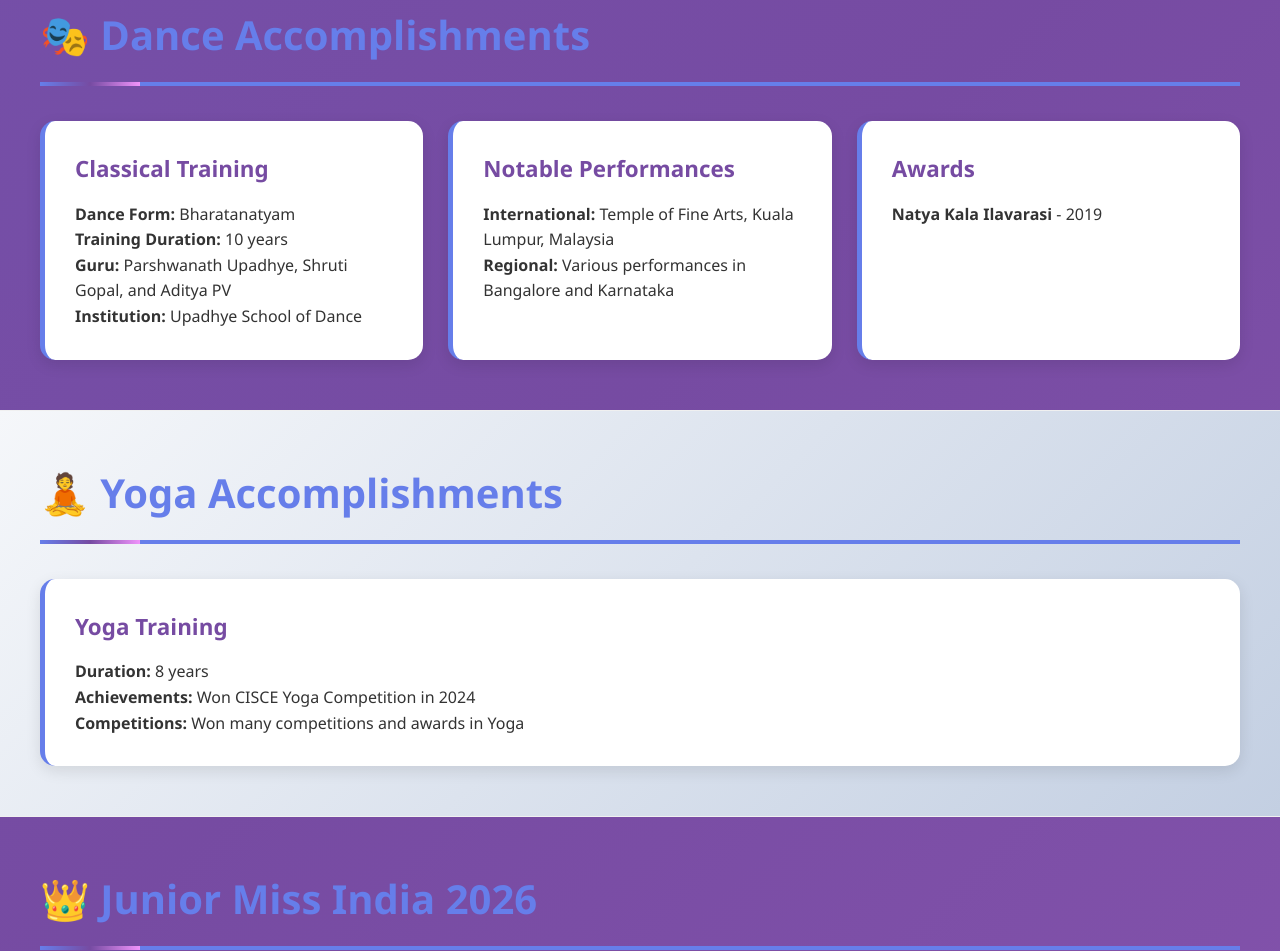
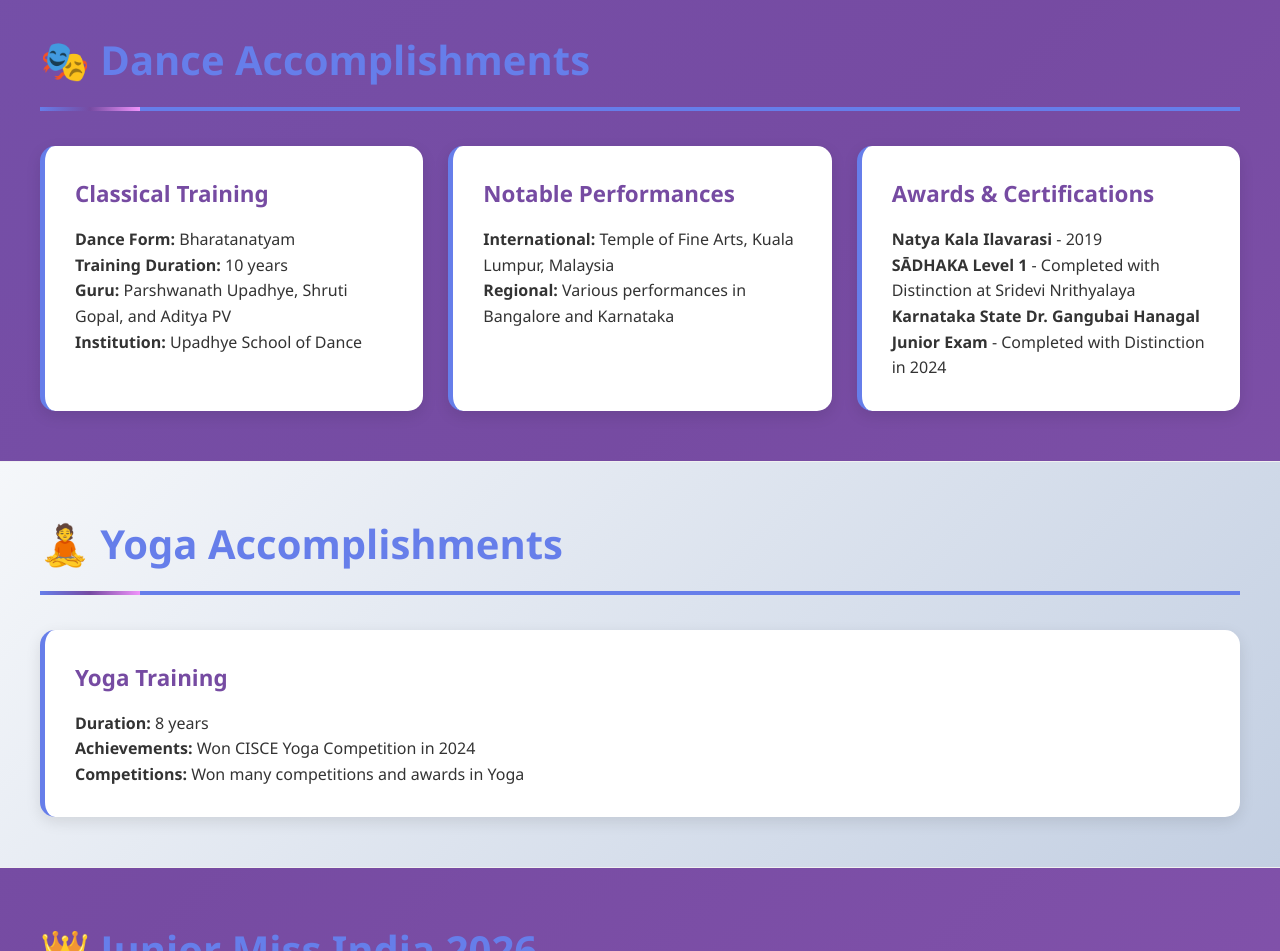
Before and after one commit to yashokrishnapriya-star/yashokrishnapriya-profile, a plain HTML site: page index.html in a window 1280 px wide. Shown: the part 805-1756 px from the top of the page. Drawn offline with Linux system fonts and the light colour scheme.

Commit message:
Add SĀDHAKA Level 1 and Karnataka State Junior Exam certifications

```diff
--- a/index.html
+++ b/index.html
@@ -357,7 +357,7 @@
 
         <div class="section">
             <h2>👤 About Me</h2>
-            <p>Yasho Krishna Priya is a passionate Bharatanatyam dancer with 10 years of training under the guidance of Parshwanath Upadhye, Shruti Gopal, and Aditya PV at Upadhye School of Dance. She has performed at the Temple of Fine Arts, Kuala Lumpur, Malaysia, and various venues in Bangalore and across Karnataka. She has been honored with the prestigious Natya Kala Ilavarasi award in 2019 for her excellence in dance. She is also a certified yoga practitioner with 8 years of experience, winner of the CISCE Yoga Competition in 2024, and the Junior Miss India 2026 titleholder, winning Miss Creative and Miss Talented awards. Her dedication to the arts and wellness, combined with her grace and poise, has made her a role model for young women.</p>
+            <p>Yasho Krishna Priya is a passionate Bharatanatyam dancer with 10 years of training under the guidance of Parshwanath Upadhye, Shruti Gopal, and Aditya PV at Upadhye School of Dance. She has performed at the Temple of Fine Arts, Kuala Lumpur, Malaysia, and various venues in Bangalore and across Karnataka. She has been honored with the prestigious Natya Kala Ilavarasi award in 2019 for her excellence in dance. She completed the SĀDHAKA Level 1 course with Distinction at Sridevi Nrithyalaya and the Karnataka State Dr. Gangubai Hanagal Junior Exam with Distinction in 2024. She is also a certified yoga practitioner with 8 years of experience, winner of the CISCE Yoga Competition in 2024, and the Junior Miss India 2026 titleholder, winning Miss Creative and Miss Talented awards. Her dedication to the arts and wellness, combined with her grace and poise, has made her a role model for young women.</p>
         </div>
 
         <div class="section">
@@ -376,8 +376,10 @@
                     <p><strong>Regional:</strong> Various performances in Bangalore and Karnataka</p>
                 </div>
                 <div class="card">
-                    <h3>Awards</h3>
+                    <h3>Awards & Certifications</h3>
                     <p><strong>Natya Kala Ilavarasi</strong> - 2019</p>
+                    <p><strong>SĀDHAKA Level 1</strong> - Completed with Distinction at Sridevi Nrithyalaya</p>
+                    <p><strong>Karnataka State Dr. Gangubai Hanagal Junior Exam</strong> - Completed with Distinction in 2024</p>
                 </div>
             </div>
         </div>
```
